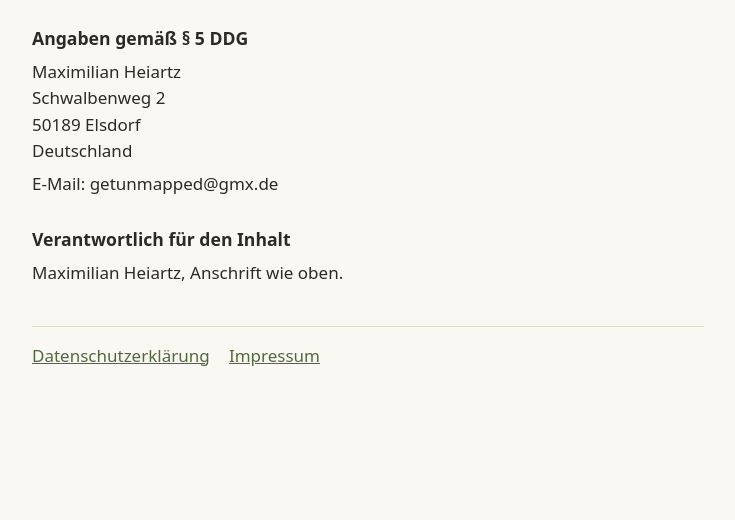
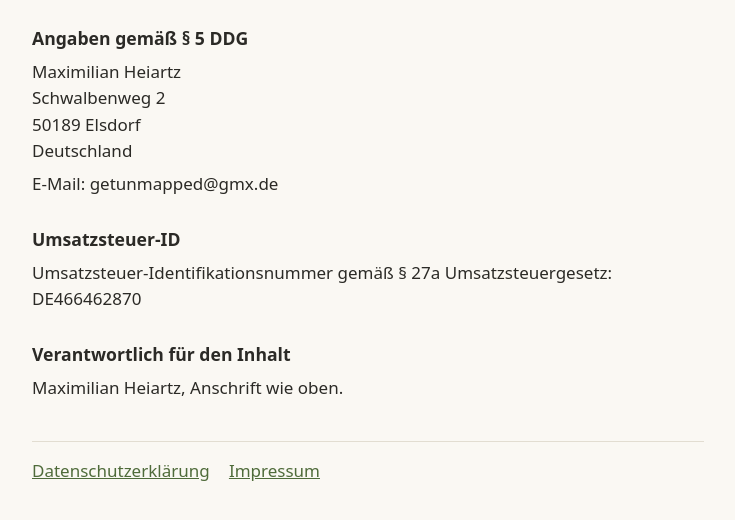
Before and after one commit to Maxinho107/unmapped-legal, a plain HTML site: page impressum/index.html in a window 1280 px wide. Shown: the part 112-632 px from the top of the page, without its empty margins (272-1007 px from the left). Drawn offline with Linux system fonts and the light colour scheme.

Commit message:
docs(impressum): add USt-IdNr. DE466462870 (#2)
Claude-Session: https://claude.ai/code/session_01K9doSe1npeXPA4XV5rfK4M

Co-authored-by: Claude <noreply@anthropic.com>

```diff
--- a/impressum/index.html
+++ b/impressum/index.html
@@ -31,6 +31,10 @@ Deutschland</p>
 <p>E-Mail: getunmapped@gmx.de</p>
 </section>
 <section>
+<h2>Umsatzsteuer-ID</h2>
+<p>Umsatzsteuer-Identifikationsnummer gemäß § 27a Umsatzsteuergesetz: DE466462870</p>
+</section>
+<section>
 <h2>Verantwortlich für den Inhalt</h2>
 <p>Maximilian Heiartz, Anschrift wie oben.</p>
 </section>
```
